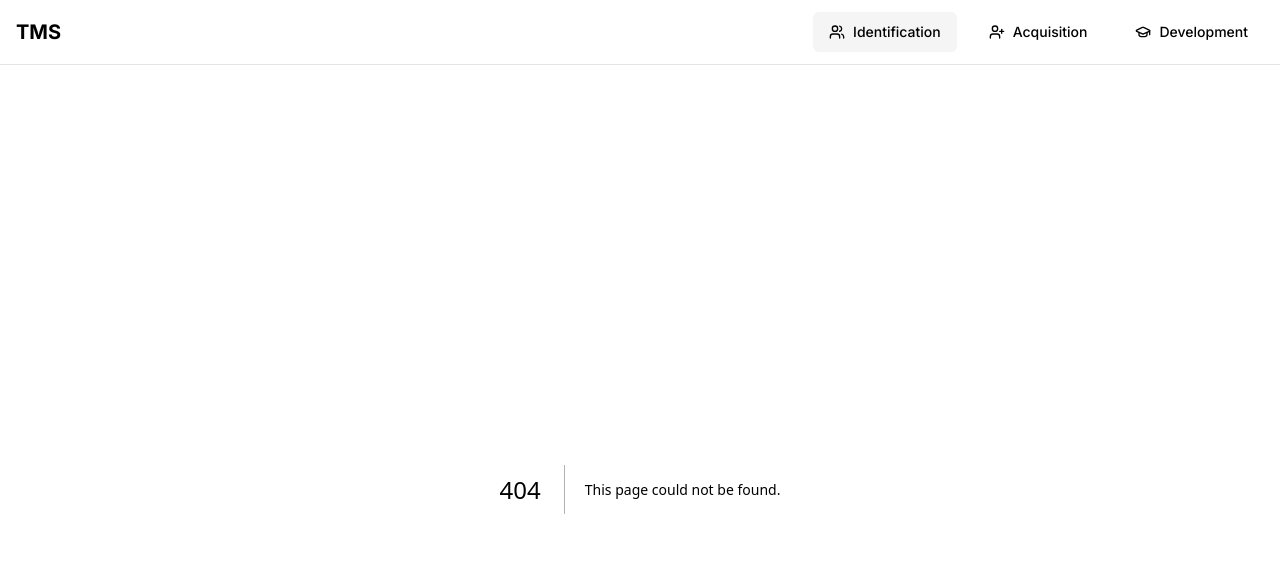
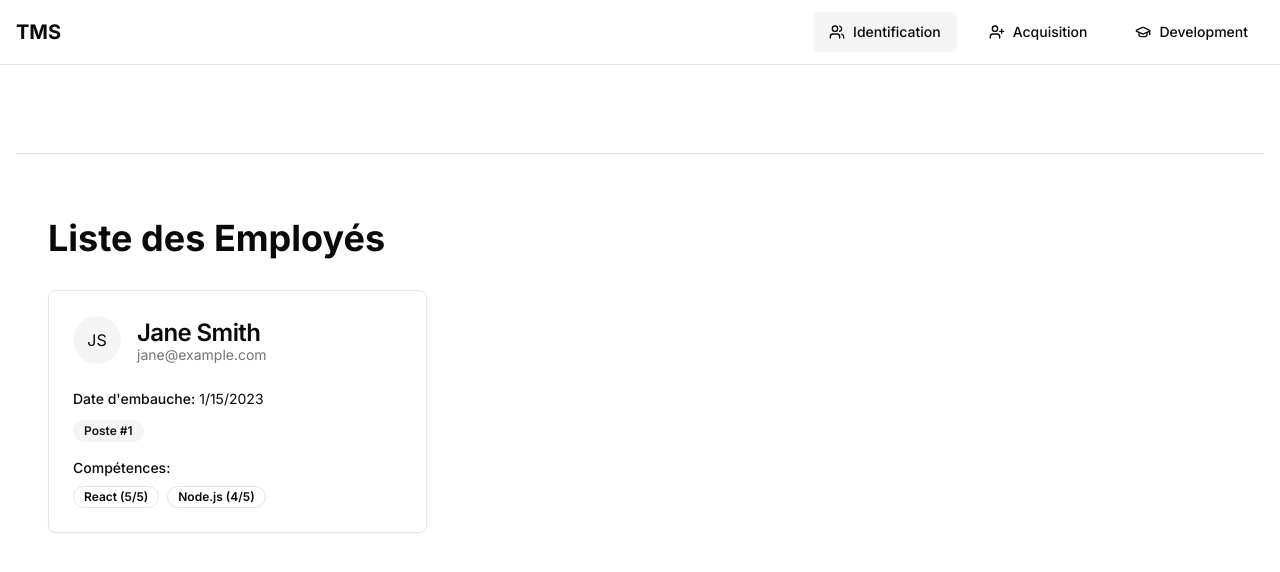
Before and after one commit to kenny516/Gestion-Talent, a Next.js app: page /talent/identification/employees in a window 1280 px wide. Before the commit this address had no page. Shown: the top 572 px of the page. Built offline with nearby package versions, Linux system fonts and the light colour scheme.

Commit message:
cadidate¡ure done

```diff
--- a/app/talent/identification/candidates/[id]/page.tsx
+++ b/app/talent/identification/candidates/[id]/page.tsx
@@ -1,4 +1,3 @@
-import { notFound } from "next/navigation";
 import { Card, CardContent, CardHeader, CardTitle } from "@/components/ui/card";
 import { Candidat } from "@/types";
 import { Button } from "@/components/ui/button";
@@ -30,10 +29,25 @@ export default async function CandidateDetailsPage({
 }: {
   params: { id: string };
 }) {
-  const candidate = await getCandidate(params.id);
+  // Fetch candidate data
+  let candidate = await getCandidate(params.id);
 
+  // Set default values if the candidate is not found
   if (!candidate) {
-    notFound();
+    candidate = {
+      id: 0,
+      nom: "Non trouvé",
+      prenom: "Inconnu",
+      email: "non.trouve@email.com",
+      telephone: "0000000000",
+      date_candidature: "Non spécifié",
+      poste: {
+        id: 0,
+        titre: "Non spécifié",
+        description: "Aucune description disponible.",
+        departement: "Non spécifié",
+      },
+    };
   }
 
   return (
--- a/app/talent/identification/candidates/page.tsx
+++ b/app/talent/identification/candidates/page.tsx
@@ -1,10 +1,37 @@
+"use client"
 import { Card, CardContent, CardHeader, CardTitle } from "@/components/ui/card";
-import { Table, TableBody, TableCell, TableHead, TableHeader, TableRow } from "@/components/ui/table";
+import {
+  Table,
+  TableBody,
+  TableCell,
+  TableHead,
+  TableHeader,
+  TableRow,
+} from "@/components/ui/table";
 import { Button } from "@/components/ui/button";
 import Link from "next/link";
 import { Candidat } from "@/types";
+import React, { useEffect, useState } from "react";
 
-const candidates :Candidat[] = [
+// Function to fetch candidates from the API
+const fetchCandidates = async (): Promise<Candidat[]> => {
+  try {
+    const response = await fetch("/api/candidates"); // Adjust this URL to your actual API endpoint
+    if (!response.ok) {
+      throw new Error("Failed to fetch candidates");
+    }
+    const data: Candidat[] = await response.json();
+    return data;
+  } catch (error) {
+    console.error(error);
+    return []; // Return an empty array if there's an error
+  }
+};
+
+export default function CandidatesPage() {
+  // State to store candidates
+  const [candidates, setCandidates] = useState<Candidat[]>([]);
+  const cand :Candidat[] = [
     {
       id: 1,
       nom: "Dupont",
@@ -37,7 +64,15 @@ const candidates :Candidat[] = [
     }
   ];
 
-export default function CandidatesPage() {
+  // Fetch candidates when the component mounts
+  useEffect(() => {
+    const getCandidates = async () => {
+      const data = await fetchCandidates();
+      setCandidates(data); // Set the candidates data in the state
+    };
+    getCandidates(); // Call the function to fetch data
+  }, []);
+
   return (
     <div className="container mx-auto py-8">
       <Card>
@@ -58,7 +93,7 @@ export default function CandidatesPage() {
               </TableRow>
             </TableHeader>
             <TableBody>
-              {candidates.map((candidate) => (
+              {cand.map((candidate) => (
                 <TableRow key={candidate.id}>
                   <TableCell>{candidate.nom}</TableCell>
                   <TableCell>{candidate.prenom}</TableCell>
@@ -79,6 +114,11 @@ export default function CandidatesPage() {
           </Table>
         </CardContent>
       </Card>
+      <Link href={`/talent/identification/candidates/new`}>
+        <Button variant="default" size="sm">
+          new candidat
+        </Button>
+      </Link>
     </div>
   );
 }
--- /dev/null
+++ b/app/talent/identification/employees/page.tsx
@@ -0,0 +1,71 @@
+import { Card, CardContent, CardHeader, CardTitle } from "@/components/ui/card";
+import { Avatar, AvatarFallback } from "@/components/ui/avatar";
+import { Badge } from "@/components/ui/badge";
+import Link from "next/link";
+
+export default async function EmployeesPage() {
+  // TODO: Fetch employees from API
+  const employees = [
+    {
+      id: 1,
+      nom: "Smith",
+      prenom: "Jane",
+      email: "jane@example.com",
+      telephone: "+261 34 00 000 00",
+      date_embauche: "2023-01-15",
+      poste_id: 1,
+      competences: [
+        { id: 1, nom: "React", description: "Frontend Development", niveau: 5 },
+        { id: 2, nom: "Node.js", description: "Backend Development", niveau: 4 }
+      ]
+    }
+  ];
+
+  return (
+    <div className="container mx-auto py-10">
+      <h1 className="text-4xl font-bold mb-8">Liste des Employés</h1>
+      <div className="grid gap-6 md:grid-cols-2 lg:grid-cols-3">
+        {employees.map((employee) => (
+          <Link href={`/employees/${employee.id}`} key={employee.id}>
+            <Card className="hover:shadow-lg transition-shadow cursor-pointer">
+              <CardHeader className="flex flex-row items-center gap-4">
+                <Avatar className="h-12 w-12">
+                  <AvatarFallback>
+                    {employee.prenom[0]}{employee.nom[0]}
+                  </AvatarFallback>
+                </Avatar>
+                <div>
+                  <CardTitle>{`${employee.prenom} ${employee.nom}`}</CardTitle>
+                  <p className="text-sm text-muted-foreground">{employee.email}</p>
+                </div>
+              </CardHeader>
+              <CardContent>
+                <div className="flex flex-col gap-4">
+                  <div>
+                    <p className="text-sm mb-2">
+                      <span className="font-medium">Date d&apos;embauche:</span>{" "}
+                      {new Date(employee.date_embauche).toLocaleDateString()}
+                    </p>
+                    <Badge variant="secondary" className="w-fit">
+                      Poste #{employee.poste_id}
+                    </Badge>
+                  </div>
+                  <div>
+                    <h4 className="text-sm font-medium mb-2">Compétences:</h4>
+                    <div className="flex flex-wrap gap-2">
+                      {employee.competences.map((skill) => (
+                        <Badge key={skill.id} variant="outline">
+                          {skill.nom} ({skill.niveau}/5)
+                        </Badge>
+                      ))}
+                    </div>
+                  </div>
+                </div>
+              </CardContent>
+            </Card>
+          </Link>
+        ))}
+      </div>
+    </div>
+  );
+}
--- a/components/navigation.tsx
+++ b/components/navigation.tsx
@@ -25,6 +25,7 @@ const routes = [
     submenu: [
       { title: "Profile Requirements", href: "/talent/identification/requirements" },
       { title: "Internal Search", href: "/talent/identification/search" },
+      { title: "candidat", href: "/talent/identification/candidates" },
     ],
   },
   {
```
Lines whose indentation alone changed are shown as unchanged.
